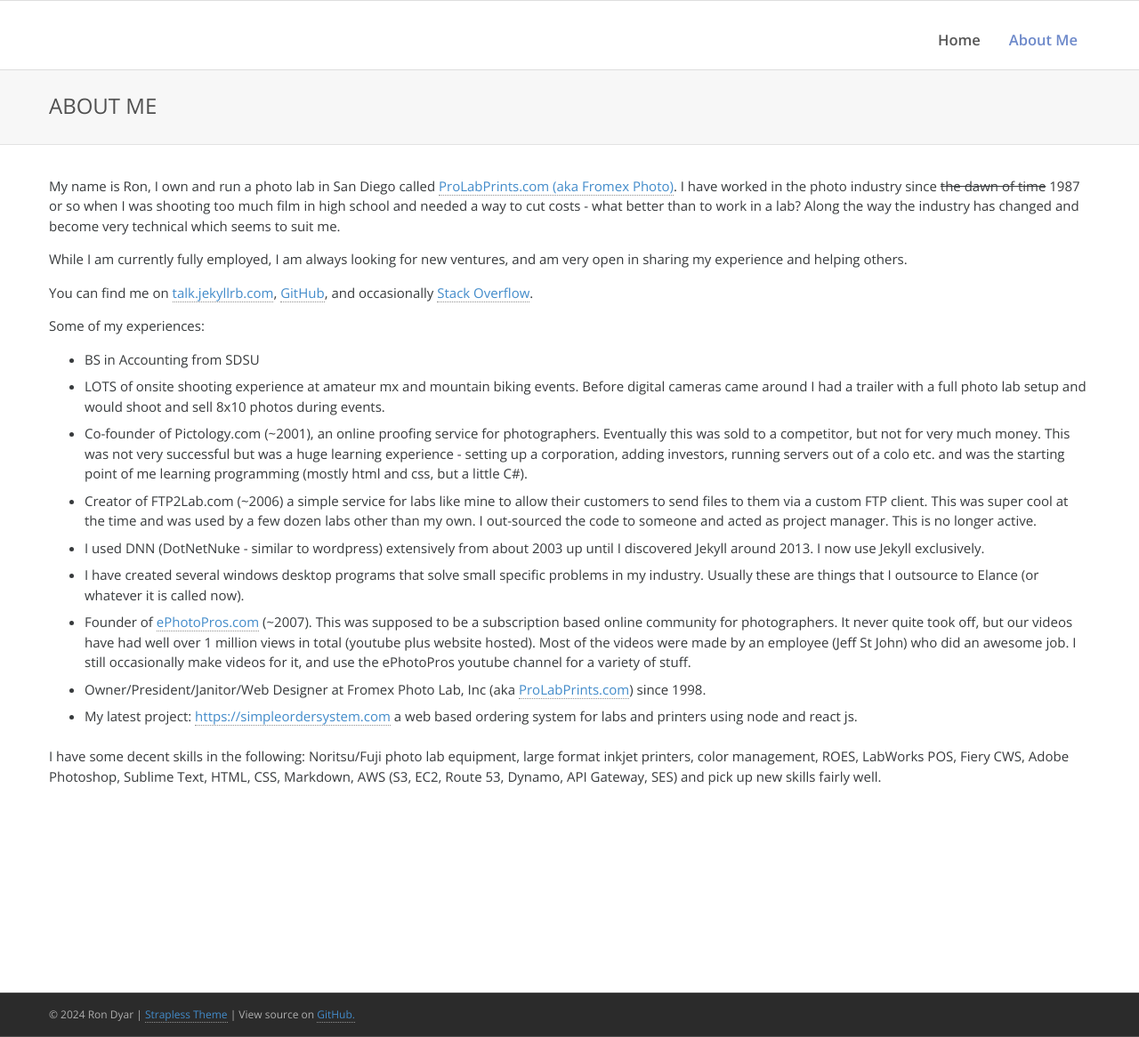
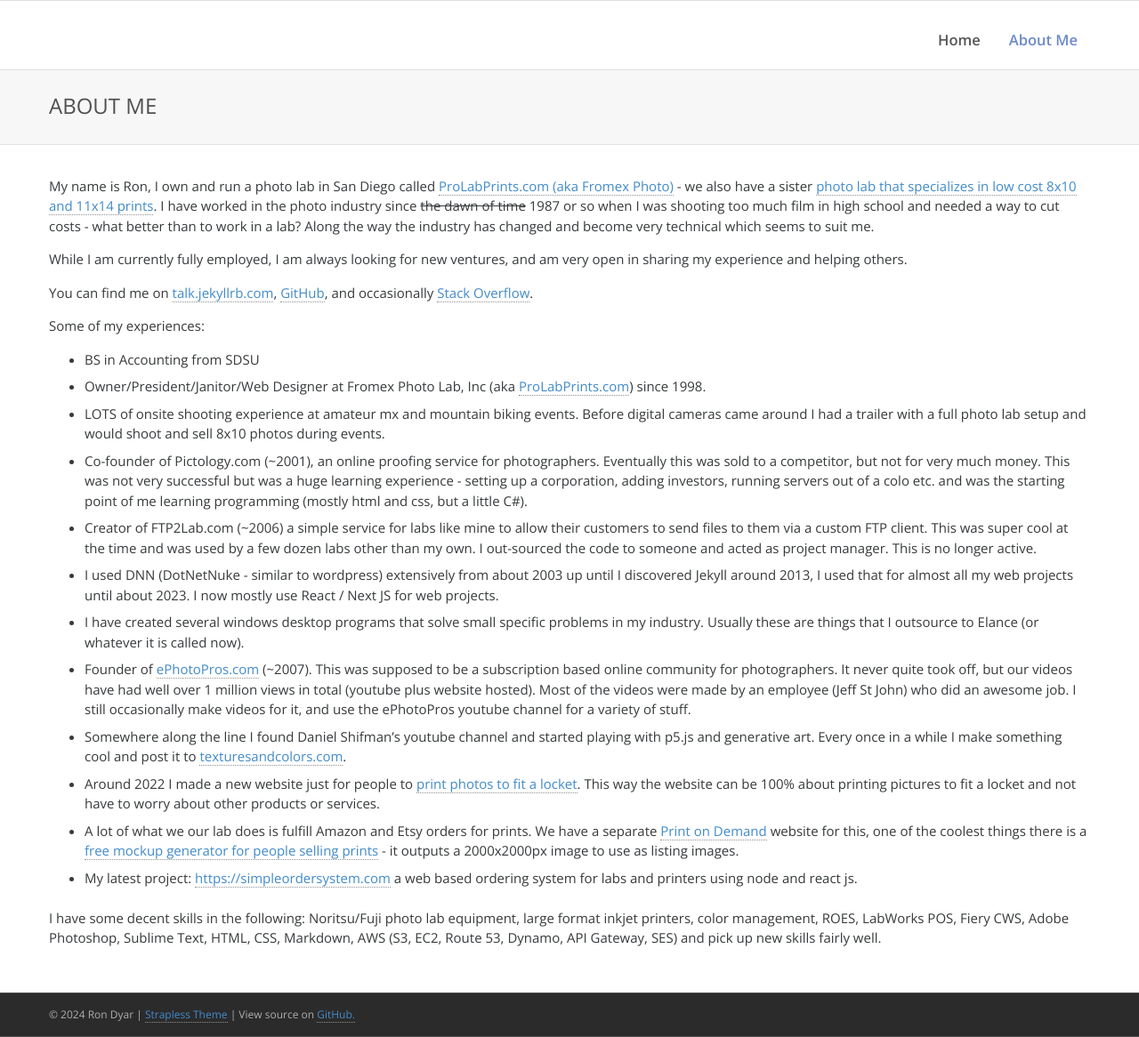
Before and after one commit to rdyar/rdyar.github.io, a Jekyll site: the page built from about-me.md, in a window 1280 px wide and 1166 px high. Shown: the whole window at 89% size. Built offline with Jekyll 4.4.1, drawn with Linux system fonts in a browser that asks for light colours.

Commit message:
about me updates

```diff
--- a/about-me.md
+++ b/about-me.md
@@ -2,22 +2,25 @@
 title: About Me
 ---
 
-My name is Ron, I own and run a photo lab in San Diego called [ProLabPrints.com (aka Fromex Photo)](https://prolabprints.com). I have worked in the photo industry since <del>the dawn of time</del> 1987 or so when I was shooting too much film in high school and needed a way to cut costs - what better than to work in a lab? Along the way the industry has changed and become very technical which seems to suit me.
+My name is Ron, I own and run a photo lab in San Diego called [ProLabPrints.com (aka Fromex Photo)](https://prolabprints.com) - we also have a sister [photo lab that specializes in low cost 8x10 and 11x14 prints](https://qprints.com). I have worked in the photo industry since <del>the dawn of time</del> 1987 or so when I was shooting too much film in high school and needed a way to cut costs - what better than to work in a lab? Along the way the industry has changed and become very technical which seems to suit me.
 
 While I am currently fully employed, I am always looking for new ventures, and am very open in sharing my experience and helping others.
 
-You can find me on [talk.jekyllrb.com](https://talk.jekyllrb.com/users/rdyar/activity), [GitHub](https://github.com/rdyar), and occasionally [Stack Overflow](http://stackoverflow.com/users/2020118/ron).
+You can find me on [talk.jekyllrb.com](https://talk.jekyllrb.com/users/rdyar/activity), [GitHub](https://github.com/rdyar), and occasionally [Stack Overflow](https://stackoverflow.com/users/2020118/ron).
 
 Some of my experiences:
 
 - BS in Accounting from SDSU
+- Owner/President/Janitor/Web Designer at Fromex Photo Lab, Inc (aka [ProLabPrints.com](http://prolabprints.com)) since 1998.
 - LOTS of onsite shooting experience at amateur mx and mountain biking events. Before digital cameras came around I had a trailer with a full photo lab setup and would shoot and sell 8x10 photos during events.
 - Co-founder of Pictology.com (~2001), an online proofing service for photographers. Eventually this was sold to a competitor, but not for very much money. This was not very successful but was a huge learning experience - setting up a corporation, adding investors, running servers out of a colo etc. and was the starting point of me learning programming (mostly html and css, but a little C#).
 - Creator of FTP2Lab.com (~2006) a simple service for labs like mine to allow their customers to send files to them via a custom FTP client. This was super cool at the time and was used by a few dozen labs other than my own. I out-sourced the code to someone and acted as project manager. This is no longer active.
-- I used DNN (DotNetNuke - similar to wordpress) extensively from about 2003 up until I discovered Jekyll around 2013. I now use Jekyll exclusively.
+- I used DNN (DotNetNuke - similar to wordpress) extensively from about 2003 up until I discovered Jekyll around 2013, I used that for almost all my web projects until about 2023. I now mostly use React / Next JS for web projects.
 - I have created several windows desktop programs that solve small specific problems in my industry. Usually these are things that I outsource to Elance (or whatever it is called now).
-- Founder of [ePhotoPros.com](http://ephotopros.com) (~2007). This was supposed to be a subscription based online community for photographers. It never quite took off, but our videos have had well over 1 million views in total (youtube plus website hosted). Most of the videos were made by an employee (Jeff St John) who did an awesome job. I still occasionally make videos for it, and use the ePhotoPros youtube channel for a variety of stuff.
-- Owner/President/Janitor/Web Designer at Fromex Photo Lab, Inc (aka [ProLabPrints.com](http://prolabprints.com)) since 1998.
+- Founder of [ePhotoPros.com](https://ephotopros.com) (~2007). This was supposed to be a subscription based online community for photographers. It never quite took off, but our videos have had well over 1 million views in total (youtube plus website hosted). Most of the videos were made by an employee (Jeff St John) who did an awesome job. I still occasionally make videos for it, and use the ePhotoPros youtube channel for a variety of stuff.
+- Somewhere along the line I found Daniel Shifman's youtube channel and started playing with p5.js and generative art. Every once in a while I make something cool and post it to [texturesandcolors.com](https://textureandcolors.com).
+- Around 2022 I made a new website just for people to [print photos to fit a locket](https://locketprints.com). This way the website can be 100% about printing pictures to fit a locket and not have to worry about other products or services.
+- A lot of what we our lab does is fulfill Amazon and Etsy orders for prints. We have a separate [Print on Demand](https://printondemand.qprints.com) website for this, one of the coolest things there is a [free mockup generator for people selling prints](https://printondemand.qprints.com/tools/mockup-generator) - it outputs a 2000x2000px image to use as listing images.
 - My latest project: [https://simpleordersystem.com](https://simpleordersystem.com) a web based ordering system for labs and printers using node and react js.
 
 I have some decent skills in the following: Noritsu/Fuji photo lab equipment, large format inkjet printers, color management, ROES, LabWorks POS, Fiery CWS, Adobe Photoshop, Sublime Text, HTML, CSS, Markdown, AWS (S3, EC2, Route 53, Dynamo, API Gateway, SES) and pick up new skills fairly well.
```
Also changed, not shown: 1 other file.
